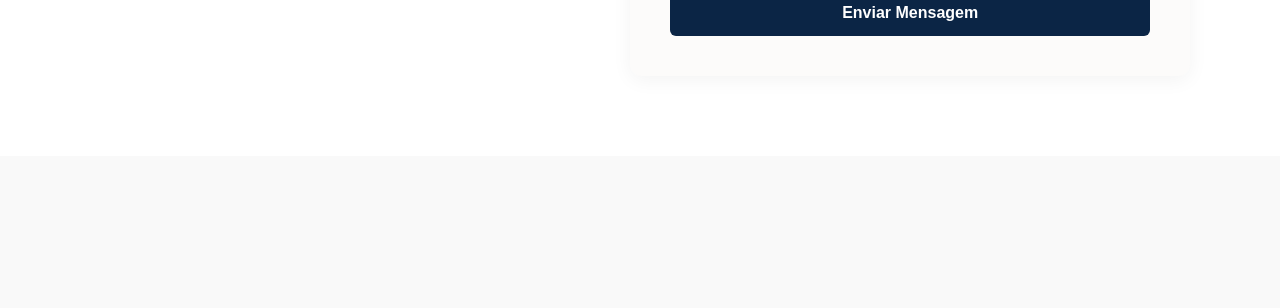
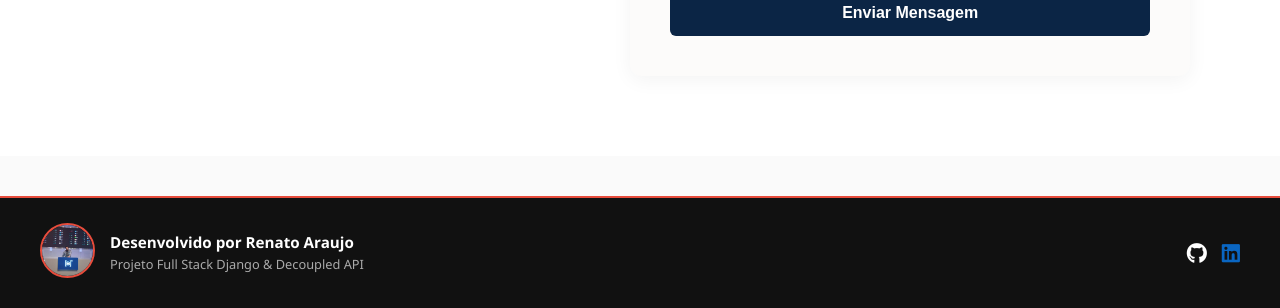
Before and after one commit to Renato1308/restaurante-django-api, a Django app: page / in a window 1280 px wide. Shown: the part 2318-2626 px from the top of the page. Before the commit the page ends 2354 px from the top, so only its background shows below. Run offline with Django 5.2, Linux system fonts and the light colour scheme; data that the repository does not hold is empty.

Commit message:
feat: finalize footer design, interactive avatar and ajax contact form

```diff
--- a/website/templates/website/index.html
+++ b/website/templates/website/index.html
@@ -154,12 +154,13 @@
                     <h3>Envie uma mensagem</h3>
 
                     <div id="mensagem-sucesso" style="display: none; background-color: #d4edda; color: #155724; border: 1px solid #c3e6cb; padding: 15px; border-radius: 8px; margin-bottom: 20px; font-weight: 500;">
-                        Obrigado pela sua mensagem, nossa equipe do Renato's Bistrô irá retornar o mais breve possível!
+                        Obrigado pela sua mensagem! A equipe do Renato's Bistrô retornará em breve.
                     </div>
 
                     <form id="form-contato" action="https://formsubmit.co/renato130887@gmail.com" method="POST">
                         <input type="hidden" name="_subject" value="Novo Contato - Renato's Bistrô!">
                         <input type="hidden" name="_captcha" value="false">
+                        <input type="hidden" name="_template" value="table">
 
                         <div class="form-grupo">
                             <label>Nome</label>
@@ -183,7 +184,38 @@
             </div>
         </section>
 
-        <!-- 5. BOTÃO FLUTUANTE E JANELA DO CHATBOT -->
+        <!-- 5. RODAPÉ DO AUTOR (DESENVOLVEDOR) -->
+        <footer style="background-color: #111111; color: #ffffff; padding: 25px 20px; border-top: 2px solid #e74c3c; margin-top: 40px; text-align: center;">
+            <div style="max-width: 1200px; margin: 0 auto; display: flex; flex-wrap: wrap; align-items: center; justify-content: space-between; gap: 15px;">
+
+                <div style="display: flex; align-items: center; gap: 15px; text-align: left;">
+                    <a href="{% static 'images/autor.jpg' %}" target="_blank" title="Clique para ver a foto em tamanho real">
+                        <img src="{% static 'images/autor.jpg' %}"
+                             alt="Foto do Autor"
+                             style="width: 55px; height: 55px; border-radius: 50%; object-fit: cover; border: 2px solid #e74c3c; cursor: pointer; transition: transform 0.3s ease, box-shadow 0.3s ease;"
+                             onmouseover="this.style.transform='scale(1.3)'; this.style.boxShadow='0 4px 10px rgba(0,0,0,0.3)';"
+                             onmouseout="this.style.transform='scale(1)'; this.style.boxShadow='none';"
+                             onerror="this.src='https://ui-avatars.com/api/?name=Renato&background=e74c3c&color=fff';">
+                    </a>
+                    <div>
+                        <p style="margin: 0; font-size: 0.95rem; font-weight: 600;">Desenvolvido por Renato Araujo</p>
+                        <p style="margin: 3px 0 0 0; font-size: 0.8rem; color: #aaaaaa;">Projeto Full Stack Django & Decoupled API</p>
+                    </div>
+                </div>
+
+                <div style="display: flex; gap: 15px; font-size: 1.3rem;">
+                    <a href="https://github.com/Renato1308" target="_blank" rel="noopener noreferrer" style="color: #ffffff; transition: color 0.3s;" title="GitHub">
+                        <i class="fa-brands fa-github"></i>
+                    </a>
+                    <a href="https://www.linkedin.com/in/renato-da-silva-araujo-363a361b0" target="_blank" rel="noopener noreferrer" style="color: #0a66c2; transition: color 0.3s;" title="LinkedIn">
+                        <i class="fa-brands fa-linkedin"></i>
+                    </a>
+                </div>
+
+            </div>
+        </footer>
+
+        <!-- 6. BOTÃO FLUTUANTE E JANELA DO CHATBOT -->
         <div class="chatbot-wrapper">
             <div class="chat-window" id="chatWindow" style="display: none;">
                 <div class="chat-header">
@@ -235,7 +267,7 @@
             });
         }
 
-      // 2. ENVIO DE E-MAIL (FormSubmit AJAX)
+        // 2. ENVIO DE E-MAIL (FormSubmit AJAXDireto sem redirecionamento)
         const formContato = document.getElementById('form-contato');
         const msgSucesso = document.getElementById('mensagem-sucesso');
         const btnEnviar = document.getElementById('btn-enviar-contato');
@@ -248,14 +280,22 @@
 
                 fetch('https://formsubmit.co/ajax/renato130887@gmail.com', {
                     method: 'POST',
-            body: new FormData(formContato)
+                    headers: {
+                        'Content-Type': 'application/json',
+                        'Accept': 'application/json'
+                    },
+                    body: JSON.stringify({
+                        name: formContato.querySelector('[name="Nome"]').value,
+                        email: formContato.querySelector('[name="E-mail"]').value,
+                        message: formContato.querySelector('[name="Mensagem"]').value,
+                        _subject: "Novo Contato - Renato's Bistrô!"
+                    })
                 })
                 .then(response => response.json())
                 .then(data => {
                     btnEnviar.disabled = false;
                     btnEnviar.innerText = 'Enviar Mensagem';
 
-            if (data.success === "true" || data.success === true) {
                     formContato.reset();
                     formContato.style.display = 'none';
                     msgSucesso.style.display = 'block';
@@ -263,22 +303,25 @@
                     setTimeout(() => {
                         formContato.style.display = 'block';
                         msgSucesso.style.display = 'none';
-              }, 5000);
-            } else {
-              alert('Mensagem enviada com sucesso!');
-              formContato.reset();
-            }
+                    }, 6000);
                 })
                 .catch(error => {
                     btnEnviar.disabled = false;
                     btnEnviar.innerText = 'Enviar Mensagem';
-            alert('Mensagem enviada com sucesso!');
+                    // Exibe mensagem amigável mesmo em resposta isolada
                     formContato.reset();
+                    formContato.style.display = 'none';
+                    msgSucesso.style.display = 'block';
+
+                    setTimeout(() => {
+                        formContato.style.display = 'block';
+                        msgSucesso.style.display = 'none';
+                    }, 6000);
                 });
             });
         }
 
-      // 3. LÓGICA DO CHATBOT INTELIGENTE (COM TOLERÂNCIA A ERROS E ACENTOS)
+        // 3. LÓGICA DO CHATBOT INTELIGENTE
         const chatToggleBtn = document.getElementById('chatToggleBtn');
         const chatWindow = document.getElementById('chatWindow');
         const chatCloseBtn = document.getElementById('chatCloseBtn');
@@ -317,12 +360,10 @@
             chatMessages.scrollTop = chatMessages.scrollHeight;
         }
 
-      // Função para remover acentos (normalizar texto)
         function removerAcentos(str) {
             return str.normalize("NFD").replace(/[\u0300-\u036f]/g, "").toLowerCase();
         }
 
-      // Algoritmo de Distância de Levenshtein (calcula similaridade de palavras para erros de digitação)
         function calcularSimilaridade(palavra1, palavra2) {
             const a = palavra1;
             const b = palavra2;
@@ -346,10 +387,9 @@
 
             const distancia = matrix[b.length][a.length];
             const tamanhoMax = Math.max(a.length, b.length);
-        return 1 - (distancia / tamanhoMax); // Retorna porcentagem de similaridade (0 a 1)
+            return 1 - (distancia / tamanhoMax);
         }
 
-      // Verifica se alguma palavra digitada é muito parecida com a palavra-chave
         function contemPalavraChave(textoTratado, palavraChave) {
             if (textoTratado.includes(palavraChave)) return true;
 
```
Also changed, not shown: static/images/autor.jpg (added). Lines whose indentation alone changed are shown as unchanged.
